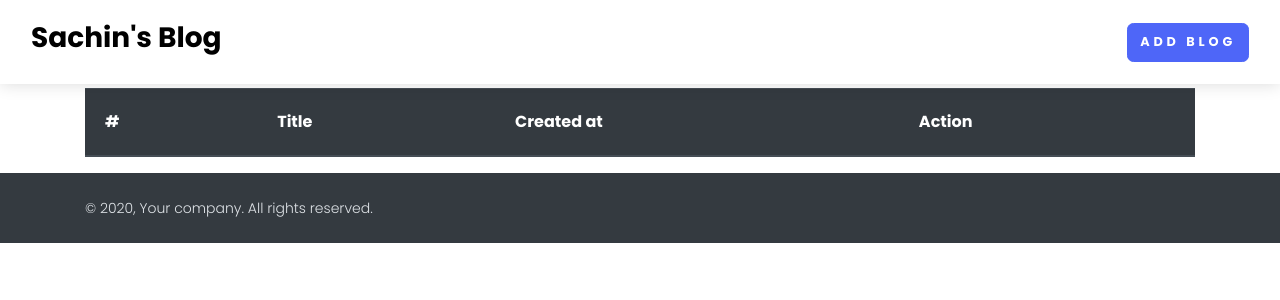
After one commit to sachin-404/InsightInk, a Django app: page /see-blog in a window 1280 px wide. The commit adds this page. Shown: the top 300 px of the page. Run offline with Django 4.2, Linux system fonts and the light colour scheme; lists and menus that the app fills with data are empty; some libraries are stand-ins or nearby versions; some web fonts are replaced.

Commit message:
view all blogs

```diff
--- a/Blog/home/templates/add_blog.html
+++ b/Blog/home/templates/add_blog.html
@@ -3,7 +3,10 @@
 {% block content %}
 
 <div class="container">
-    <form method="post" class="mt-5 pt-5 mb-5 pb-5" enctype="multipart/form-data">
+
+    <a href="{% url 'see_blog' %}" class="btn btn-warning mt-5">View Your Blogs</a>
+
+    <form method="post" class="pt-5 mb-5 pb-5" enctype="multipart/form-data">
         {% csrf_token %}
         <div class="row">
             <div class="col-md-12">
--- a/Blog/home/templates/base.html
+++ b/Blog/home/templates/base.html
@@ -48,6 +48,9 @@
               <li class="nav-item mt-3 mt-lg-0 ml-lg-3 d-lg-none d-xl-inline-block">
                 <a class="btn btn-danger" href="{% url 'login_view' %}">Logout</a>
               </li>
+              <li class="nav-item mt-3 mt-lg-0 ml-lg-3 d-lg-none d-xl-inline-block">
+                <a class="btn btn-primary" href="{% url 'see_blog' %}">Profile</a>
+              </li>
               {% else %}
               <li class="nav-item mt-3 mt-lg-0 ml-lg-3 d-lg-none d-xl-inline-block">
                 <a class="btn btn-primary" href="{% url 'login_view' %}">Add Blog</a>
--- /dev/null
+++ b/Blog/home/templates/see_blog.html
@@ -0,0 +1,33 @@
+{% extends 'base.html' %}
+
+{% block content %}
+
+<section class="mt-3">
+    <div class="container">
+        <table class="table">
+            <thead class="thead-dark table-striped">
+            <tr>
+                <th scope="col">#</th>
+                <th scope="col">Title</th>
+                <th scope="col">Created at</th>
+                <th scope="col">Action</th>
+            </tr>
+            </thead>
+            <tbody>
+                {% for blog in blog_objs %}
+            <tr>
+                <th scope="row">{{ forloop.counter }}</th>
+                <td>{{blog.title}}</td>
+                <td>{{blog.created_at}}</td>
+                <td>
+                    <a href="#" class="btn btn-primary">Update</a>
+                    <a href="#" class="btn btn-danger">Delete</a>
+                </td>
+            </tr>
+            {% endfor %}
+            </tbody>
+        </table>
+    </div>
+</section>
+
+{% endblock %}
--- a/Blog/home/urls.py
+++ b/Blog/home/urls.py
@@ -7,4 +7,5 @@ urlpatterns = [
     path('signup', views.signup_view, name="signup_view"),
     path('add-blog', views.add_blog, name="add_blog"),
     path('blog-detail/<slug>', views.blog_detail, name="blog_detail"),
+    path('see-blog', views.see_blog, name="see_blog"),
 ]
--- a/Blog/home/views.py
+++ b/Blog/home/views.py
@@ -19,6 +19,15 @@ def blog_detail(request, slug):
     except Exception as e:
         print(e)
     return render(request, 'blog_detail.html', context)
+
+def see_blog(request):
+    context = {}
+    try:
+        blog_objs = models.BlogModel.objects.filter(user = request.user)
+        context['blog_objs'] = blog_objs
+    except Exception as e:
+        print(e)
+    return render(request, 'see_blog.html', context)
 
 def add_blog(request):
     context = {'form': form.BlogForm}
```
Also changed, not shown: Blog/public/static/blog_images/jacket.jpg (added).
